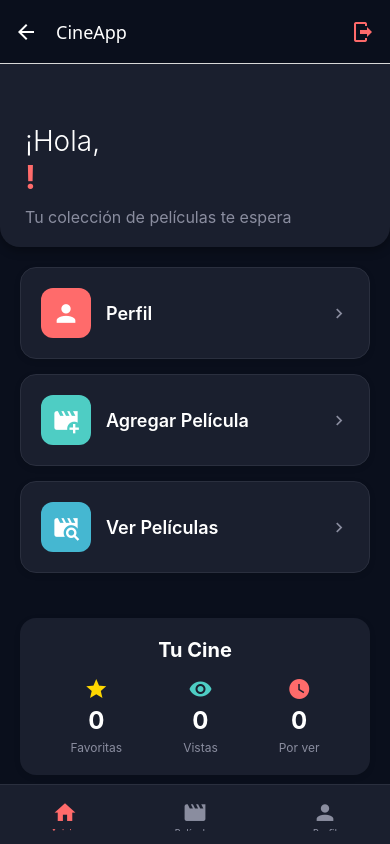
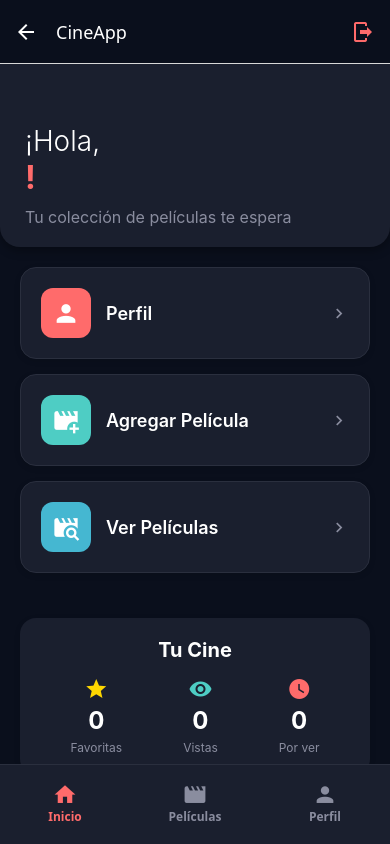
Before and after one commit to KarlaRomero17/examen_ii_karla_romero, a React Native app: screen /Main in a window 390 px wide. Built offline with nearby package versions, Linux system fonts and the light colour scheme; what expo-sqlite would draw is missing.

Commit message:
feat: Refactor navegación y mejorar estilos en AppTabs

```diff
--- a/AppNavigation.js
+++ b/AppNavigation.js
@@ -4,7 +4,6 @@ import { MaterialCommunityIcons } from "@expo/vector-icons";
 import { Alert } from "react-native";
 import AsyncStorage from '@react-native-async-storage/async-storage';
 
-// Importa las pantallas
 import HomeScreen from "./frontend/src/screens/HomeScreen";
 import DataEntryScreen from "./frontend/src/screens/DataEntryScreen";
 import ListScreen from "./frontend/src/screens/ListScreen";
@@ -13,7 +12,6 @@ import ProfileScreen from "./frontend/src/screens/ProfileScreen";
 const Tab = createBottomTabNavigator();
 const Stack = createNativeStackNavigator();
 
-// Función de logout reutilizable
 const handleLogout = (navigation) => {
   Alert.alert(
     "Cerrar Sesión",
@@ -35,7 +33,6 @@ const handleLogout = (navigation) => {
   );
 };
 
-// Componente de botón de logout para header
 const LogoutButton = ({ navigation }) => (
   <MaterialCommunityIcons
     name="logout"
@@ -46,7 +43,6 @@ const LogoutButton = ({ navigation }) => (
   />
 );
 
-// Stack para Películas
 const MoviesStack = ({ navigation }) => {
   return (
     <Stack.Navigator
@@ -66,15 +62,6 @@ const MoviesStack = ({ navigation }) => {
         options={{
           title: "Mis Películas",
           headerRight: () => <LogoutButton navigation={navigation} />,
-          headerLeft: () => (
-            <MaterialCommunityIcons
-              name="menu"
-              size={24}
-              color="#FFFFFF"
-              style={{ marginLeft: 15 }}
-              onPress={() => navigation.toggleDrawer()} // Si usas drawer
-            />
-          )
         }}
       />
       <Stack.Screen
@@ -90,7 +77,6 @@ const MoviesStack = ({ navigation }) => {
   );
 };
 
-// Stack para Inicio
 const HomeStack = ({ navigation }) => {
   return (
     <Stack.Navigator
@@ -111,7 +97,6 @@ const HomeStack = ({ navigation }) => {
   );
 };
 
-// Stack para Perfil
 const ProfileStack = ({ navigation }) => {
   return (
     <Stack.Navigator
@@ -132,7 +117,6 @@ const ProfileStack = ({ navigation }) => {
   );
 };
 
-// Tab Navigator principal
 const AppTabs = () => {
   return (
     <Tab.Navigator
@@ -147,12 +131,20 @@ const AppTabs = () => {
         tabBarStyle: {
           backgroundColor: '#1A1F2E',
           borderTopColor: '#2A2F3E',
-          height: 60,
-          paddingBottom: 8,
-          paddingTop: 8,
+          height: 80,
+          paddingBottom: 12,
+          paddingTop: 5,
+        },
+        tabBarItemStyle: {
+          marginTop: 5,
         },
         tabBarActiveTintColor: '#FF6B6B',
         tabBarInactiveTintColor: '#8A8D9F',
+        tabBarLabelStyle: {
+          fontSize: 12,
+          fontWeight: '600',
+          marginBottom: 4,
+        },
       }}
     >
       <Tab.Screen
```
